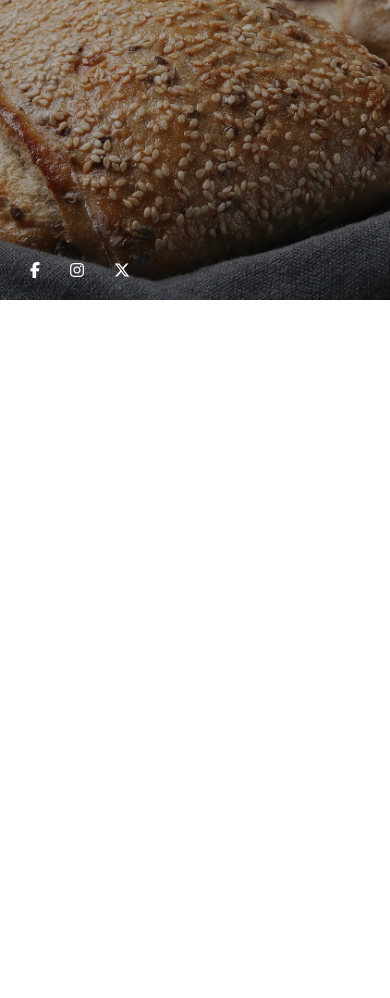
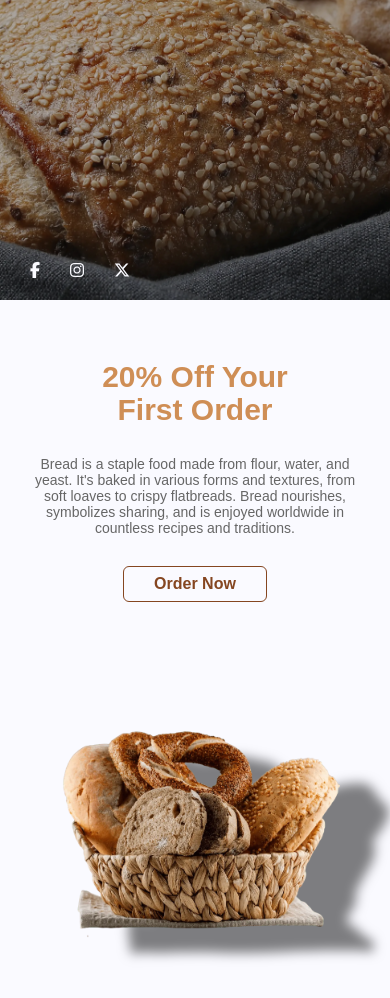
Before and after one commit to Elhosseny00/Bakeology, a plain HTML site: page index.html in a window 390 px wide. Shown: the part 544-1542 px from the top of the page. Before the commit the page ends 844 px from the top, so only its background shows below. Drawn offline with Linux system fonts and the light colour scheme; a web font is replaced by a local one.

Commit message:
Modified All Files

```diff
--- a/CSS/style.css
+++ b/CSS/style.css
@@ -323,7 +323,7 @@ a {
 }
 @media (min-width: 601px) and (max-width: 1024px) {
   .container .content .text {
-    width: 620px;
+    width: 500px;
   }
   .container .content .text h1 {
     font-size: 40px;
@@ -332,7 +332,7 @@ a {
     padding: 12px 40px;
   }
 }
-@media (max-width: 600px){
+@media (max-width: 600px) {
   .container .content .text {
     max-width: 100%;
   }
@@ -343,3 +343,104 @@ a {
     padding: 8px 25px;
   }
 }
+.discount {
+  background-color: var(--whiteColor);
+  display: flex;
+  align-items: center;
+  justify-content: center;
+  padding: 60px 0;
+}
+.discount .container {
+  width: 50%;
+  text-align: center;
+  display: flex;
+  justify-content: center;
+  flex-direction: column;
+  gap: 60px;
+}
+.discount .container .text {
+  display: flex;
+  align-items: center;
+  flex-direction: column;
+  gap: 30px;
+}
+.discount .container .text h3 {
+  color: var(--lightBrownColor);
+  font-size: 70px;
+  line-height: 1.1;
+  font-family: var(--fontFamily);
+}
+.discount .container .text p {
+  color: #666;
+  font-size: 14px;
+}
+.discount .container .text a {
+  display: inline-block;
+  padding: 8px 40px;
+  color: var(--brownColor);
+  font-weight: bold;
+  border-radius: 6px;
+  -webkit-border-radius: 6px;
+  -moz-border-radius: 6px;
+  -ms-border-radius: 6px;
+  -o-border-radius: 6px;
+  border: 1px solid var(--brownColor);
+}
+.discount .container .image-cover {
+  background-image: url(../Images/discount.webp);
+  background-size: cover;
+  background-position: bottom;
+  background-repeat: no-repeat;
+  width: 100%;
+  height: 400px;
+  display: flex;
+  align-items: center;
+  justify-content: center;
+  filter: drop-shadow(50px 25px 6px rgba(0, 0, 0, 0.5));
+  -webkit-filter: drop-shadow(50px 25px 6px rgba(0, 0, 0, 0.5));
+}
+
+@media (min-width: 601px) and (max-width: 1024px) {
+  .discount .container {
+    width: 100%;
+    display: flex;
+    align-items: center;
+    justify-content: center;
+  }
+  .discount .container .text h3 {
+    font-size: 50px;
+  }
+  .discount .container .text p {
+    color: #666;
+    font-size: 14px;
+  }
+  .discount .container .text a {
+    padding: 8px 30px;
+  }
+  .discount .container .image-cover {
+    width: 100%;
+    height: 400px;
+  }
+}
+@media (max-width: 600px)  {
+  .discount .container {
+    width: 100%;
+    display: flex;
+    align-items: center;
+    justify-content: center;
+  }
+  .discount .container .text h3 {
+    font-size: 30px;
+  }
+  .discount .container .text p {
+    color: #666;
+    font-size: 14px;
+  }
+  .discount .container .text a {
+    padding: 8px 30px;
+  }
+  .discount .container .image-cover {
+    width: 100%;
+    height: 280px;
+  }
+}
--- a/index.html
+++ b/index.html
@@ -61,6 +61,26 @@
         </div>
       </div>
     </div>
+    <div class="discount">
+      <div class="container">
+        <div class="text">
+          <h3>
+            20% Off Your <br />
+            First Order
+          </h3>
+          <p>
+            Bread is a staple food made from flour, water, and yeast. It's baked
+            in various forms and textures, from soft loaves to crispy
+            flatbreads. Bread nourishes, symbolizes sharing, and is enjoyed
+            worldwide in countless recipes and traditions.
+          </p>
+          <a href="#menu">Order Now</a>
+        </div>
+        <div class="image-cover">
+
+        </div>
+      </div>
+    </div>
     <script src="JS/main.js"></script>
   </body>
 </html>
```
Also changed, not shown: Images/discount.webp (added).
